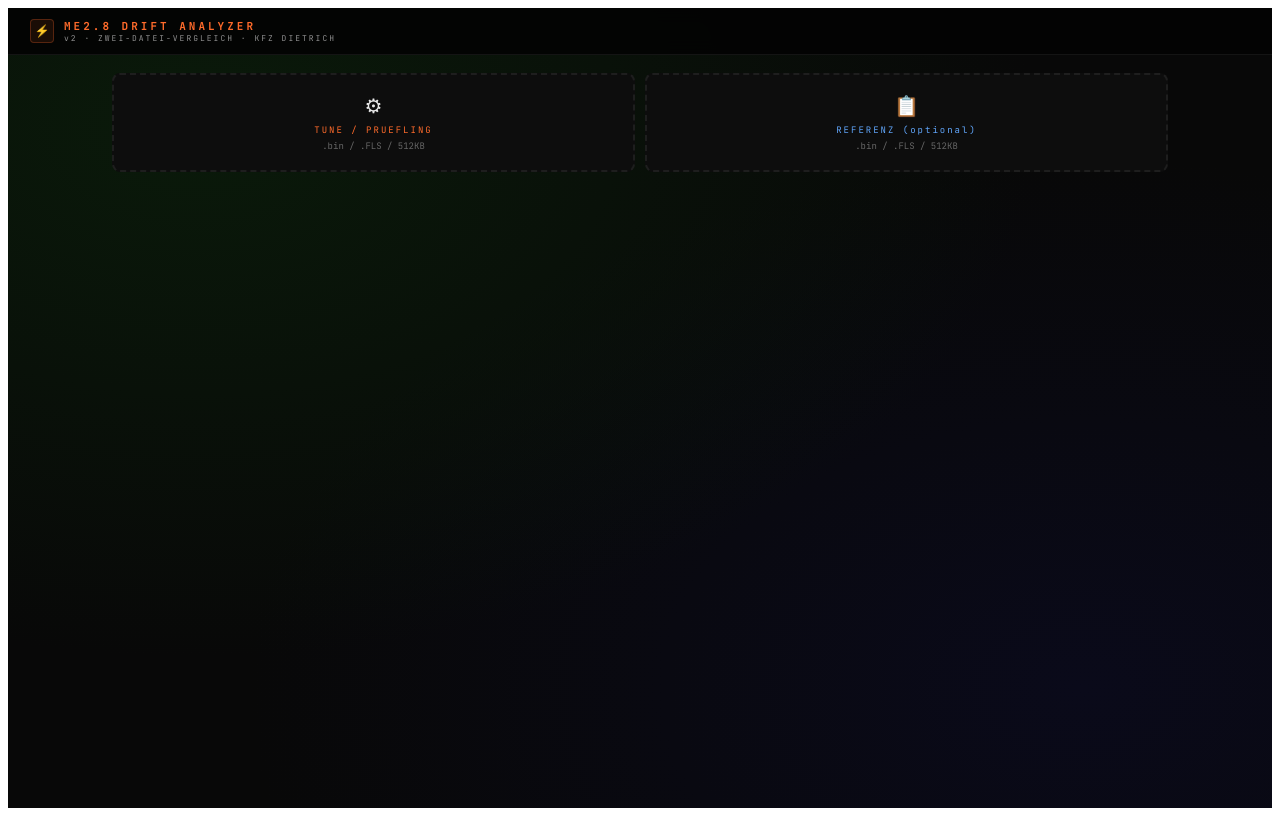
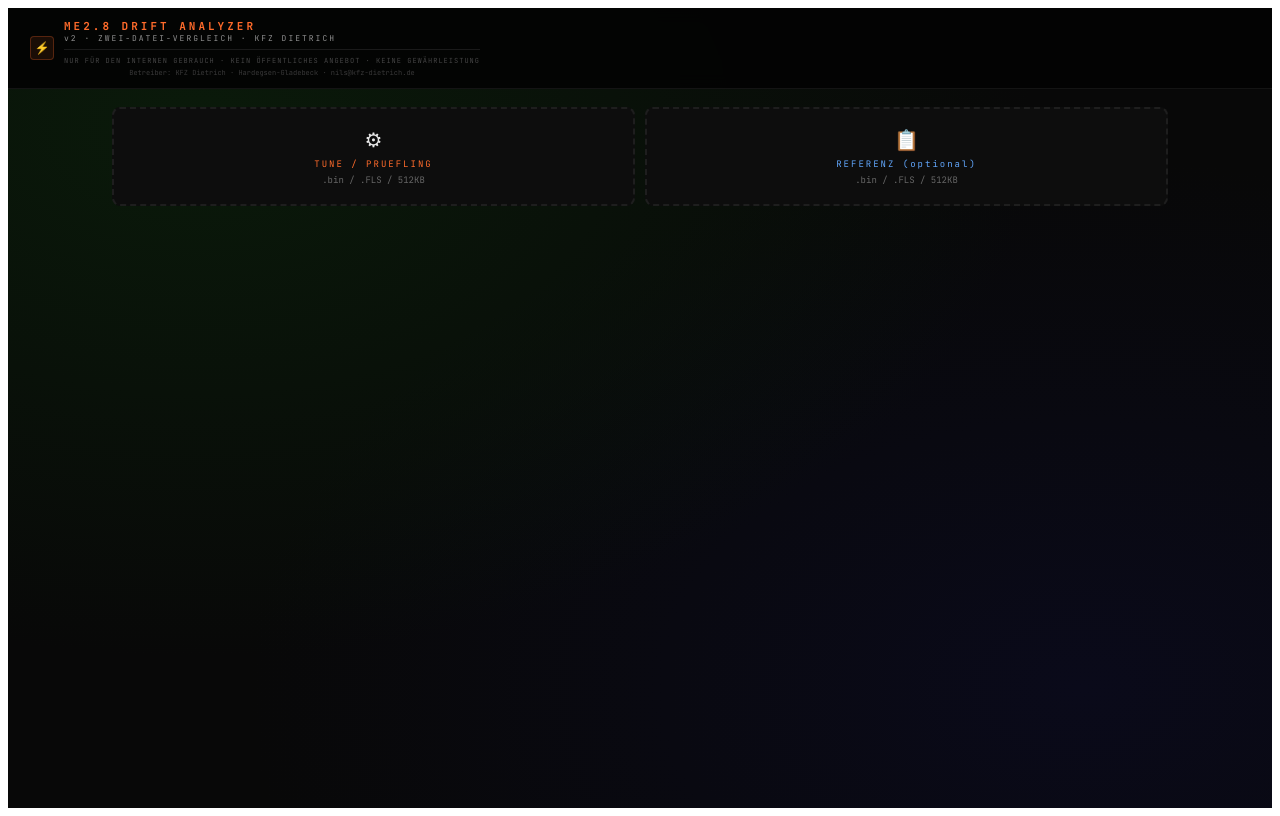
Before and after one commit to ND37181/me28-drift-analyzer, a React (Vite) app: page / in a window 1280 px wide. Built offline with nearby package versions, Linux system fonts and the light colour scheme.

Commit message:
chore: Interner-Gebrauch-Hinweis im Footer
NUR FUER DEN INTERNEN GEBRAUCH · KEIN OEFFENTLICHES ANGEBOT
Betreiber: KFZ Dietrich · Hardegsen-Gladebeck

```diff
--- a/src/ME28_Drift_Analyzer.jsx
+++ b/src/ME28_Drift_Analyzer.jsx
@@ -544,6 +544,12 @@ export default function App() {
           <div>
             <div style={{fontSize:11,fontWeight:700,letterSpacing:3,color:"#ff6b2b"}}>ME2.8 DRIFT ANALYZER</div>
             <div style={{fontSize:8,color:"#909090",letterSpacing:2}}>v2 · ZWEI-DATEI-VERGLEICH · KFZ DIETRICH</div>
+          <div style={{fontSize:7,color:"#444",marginTop:6,letterSpacing:1,textAlign:"center",borderTop:"1px solid #1a1a1a",paddingTop:6}}>
+            NUR FÜR DEN INTERNEN GEBRAUCH · KEIN ÖFFENTLICHES ANGEBOT · KEINE GEWÄHRLEISTUNG
+          </div>
+          <div style={{fontSize:7,color:"#383838",marginTop:3,textAlign:"center"}}>
+            Betreiber: KFZ Dietrich · Hardegsen-Gladebeck · nils@kfz-dietrich.de
+          </div>
           </div>
         </div>
         {analysis&&<button onClick={reset} style={{background:"transparent",border:"1px solid #1a1a1a",
```
